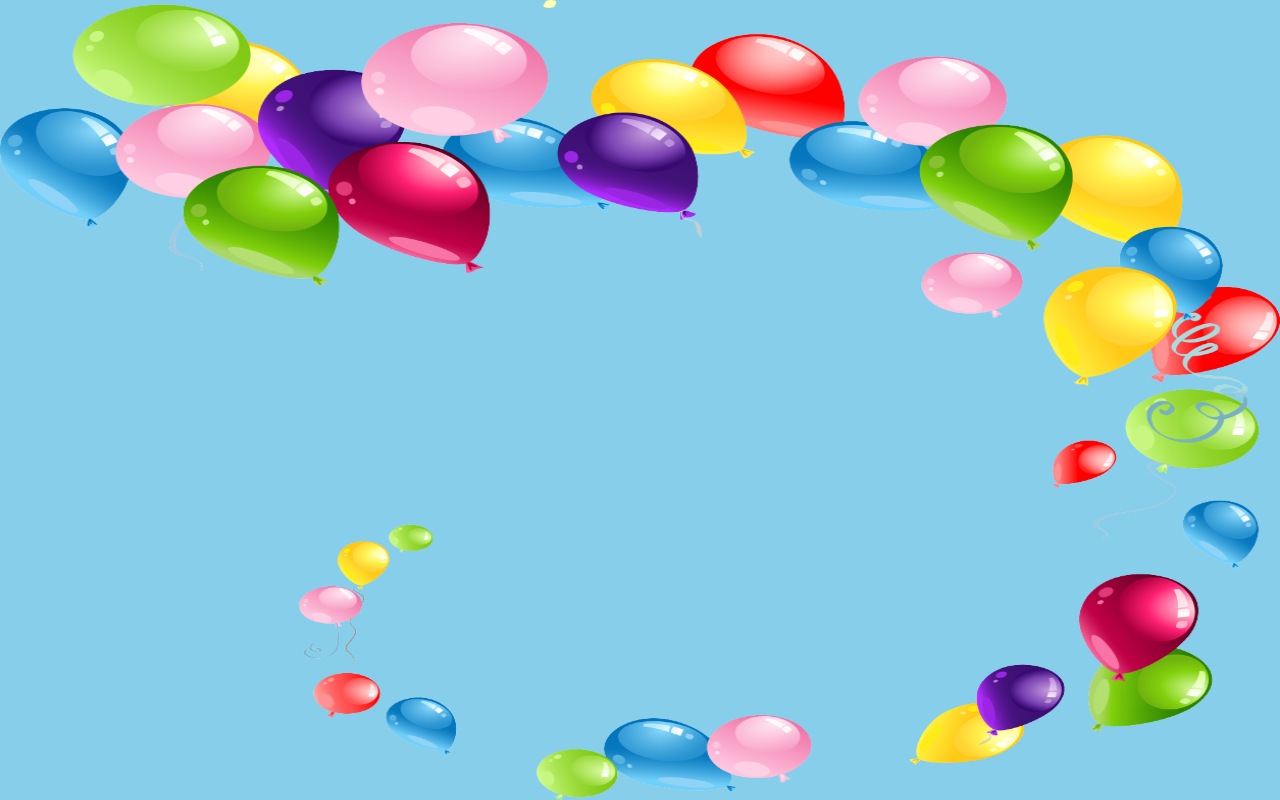
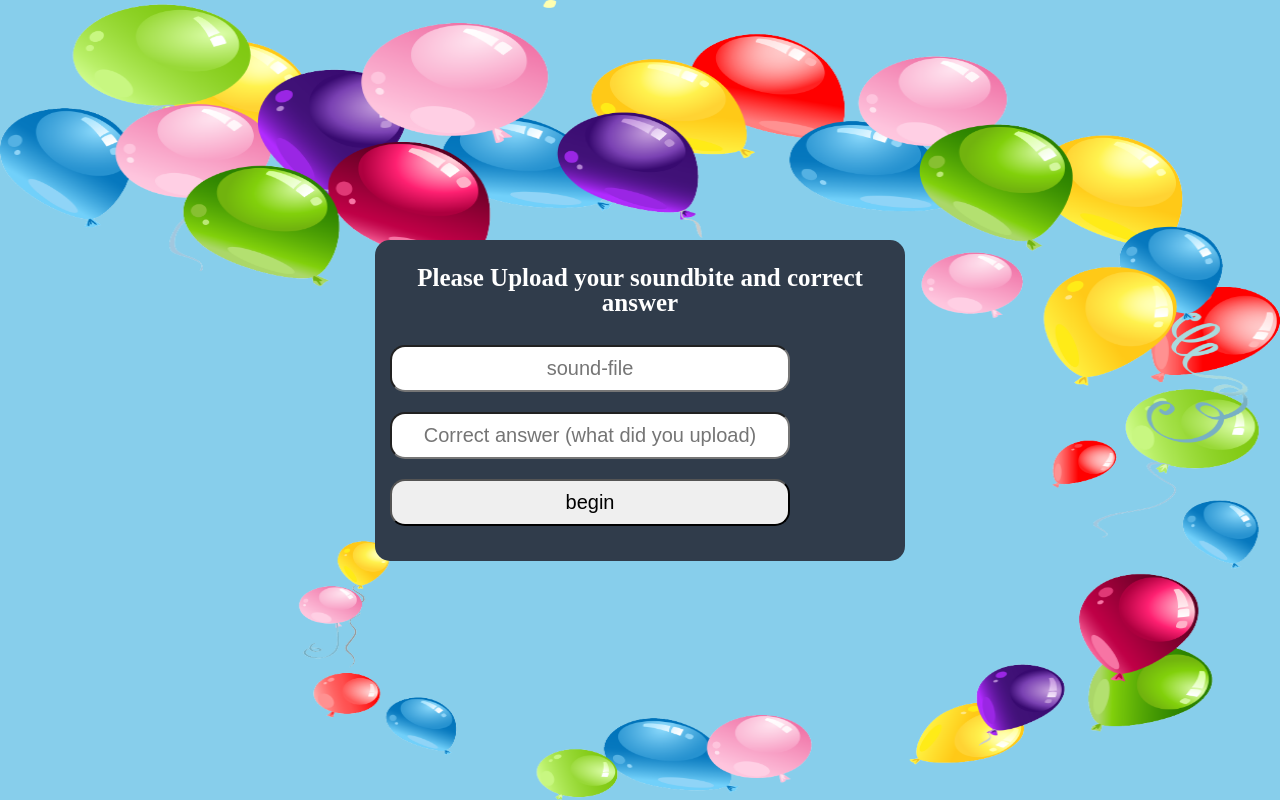
Before and after one commit to haid0109/party-game, a plain HTML site: page upload.html in a window 1280 px wide. Drawn offline with Linux system fonts and the light colour scheme.

Commit message:
update of upload html file

```diff
--- a/upload.html
+++ b/upload.html
@@ -9,6 +9,12 @@
     <title>Document</title>
 </head>
 <body>
+    <form class="upload-wrapper">
+        <h1>Please Upload your soundbite and correct answer</h1>
+        <input id="sound" type="text" placeholder="sound-file">
+        <input id="correct" type="text" placeholder="Correct answer (what did you upload)">
+        <input id="begin" type="submit" value="begin">
+    </form>
 
     <script src="assets/js/upload.js"></script>
 </body>
```
